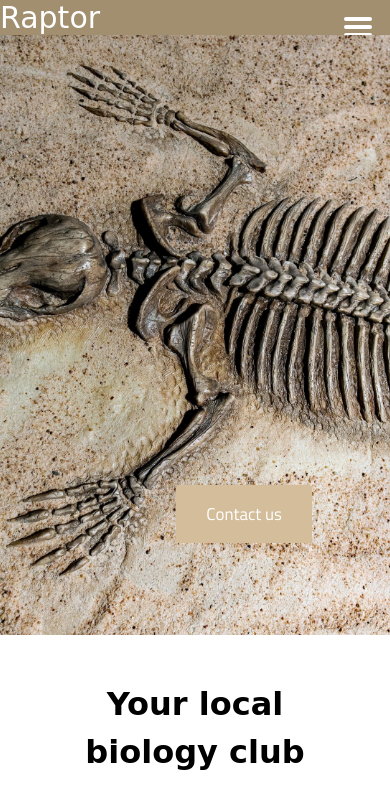
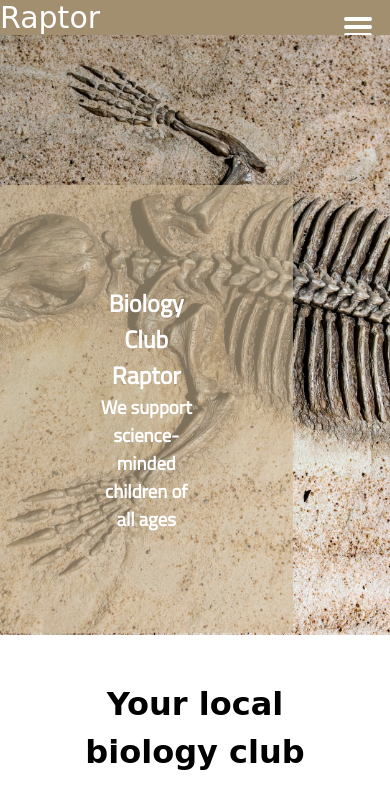
Before and after one commit to green-nisaba/my-project, a plain HTML site: page index.html in a window 390 px wide. Shown: the top 803 px of the page. Drawn offline with Linux system fonts and the light colour scheme; a web font is replaced by a local one.

Commit message:
Add text overlay for hero image

```diff
--- a/index.html
+++ b/index.html
@@ -9,7 +9,7 @@
 <link rel="preconnect" href="https://fonts.gstatic.com" crossorigin>
 <link href="https://fonts.googleapis.com/css2?family=Cairo+Play:wght@200;300;600;700&family=Titillium+Web:wght@300;400&display=swap" rel="stylesheet">
 <script src="https://kit.fontawesome.com/bf760809d9.js" crossorigin="anonymous"></script>
-    <title>Biology Club</title>
+    <title>Biology Club Raptor</title>
 </head>
 <body>
     <nav class="wrap">
@@ -31,7 +31,8 @@
     </nav>
     <div class="hero-image">
        <div class="hero-content">
-        <a href="contact.html" class="hero-button">Contact us</a>
+        <h2>Biology Club Raptor</h2>
+        <h3>We support science-minded children of all ages</h3>
     </div>
     </div>
     <section class="main">
--- a/styles/style.css
+++ b/styles/style.css
@@ -78,10 +78,15 @@ background-size: cover;
 }
 .hero-content {
    text-align: center;
-   position:absolute;
-   top: 50%;
-   right: 50%;
-}
+  position: absolute;
+  top: 40%;
+  right: 30%;
+  padding: 100px;
+  color: #fff;
+  font-family: "Titillium Web", sans-serif;
+  background-color: rgb(211, 189, 154, 0.6);
+  border-radius: 4px;}
+
 
 .hero-button {
 color: #fff;
@@ -373,7 +378,8 @@ background-color:#f5f0e8;
    margin: 10px;
  }
 
- .hero-content {top: 75%;
+ .hero-content {
+   top: 75%;
    right: 20%;}
 
    .inside-footer h4 {
@@ -448,8 +454,9 @@ background-color:#f5f0e8;
    width: 80%;
   }
 
-  .hero-content {top: 75%;
-    right: 20%;}
+  .hero-content {
+   top: 25%;
+    right: 25%;}
 
     .inside-footer h4 {
        margin-top: 10px;
```
